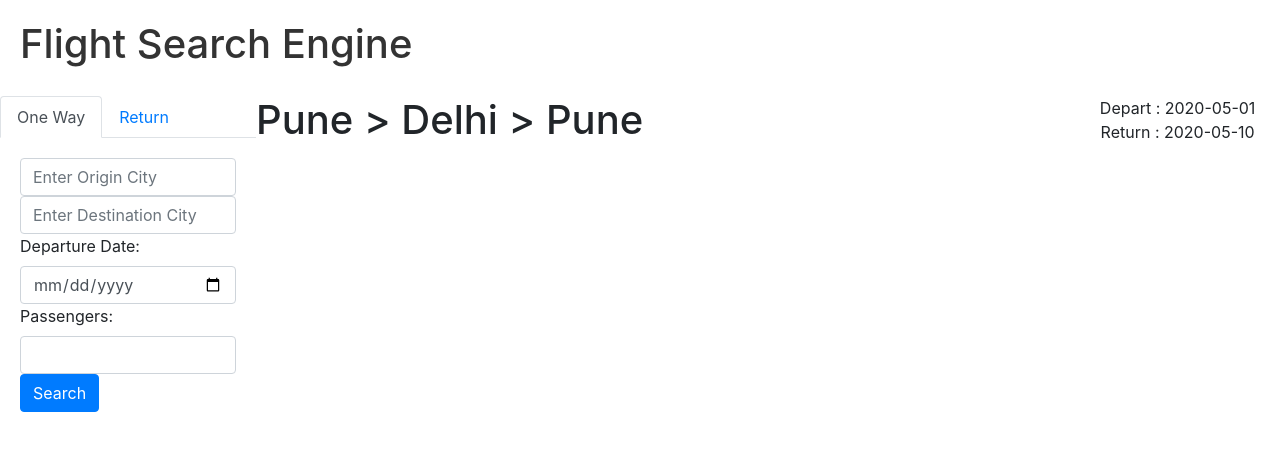
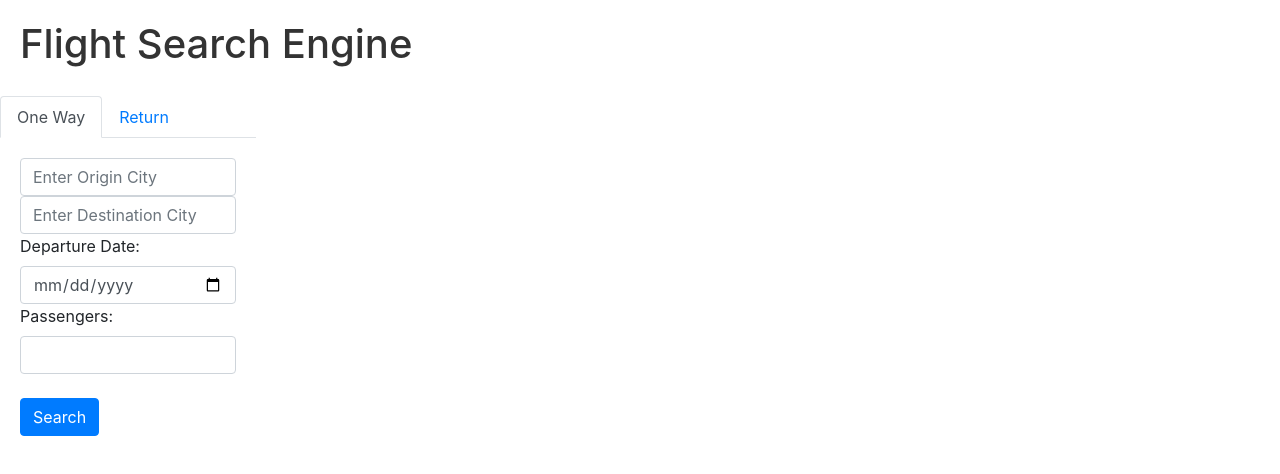
Before and after one commit to dcho415/effective-train, a React (Create React App) app: page / in a window 1280 px wide. Shown: the top 474 px of the page. Built offline with nearby package versions, Linux system fonts and the light colour scheme.

Commit message:
finished results heading

```diff
--- a/src/App.js
+++ b/src/App.js
@@ -3,14 +3,52 @@ import './App.css';
 import Header from './components/layout/Header';
 import Search from './components/Search';
 import Results from './components/Results';
+import ResultsHeading from './components/ResultsHeading';
 
 class App extends Component {
+  state = {
+    origin: '',
+    dest: '',
+    depDate: '',
+    retDate: '',
+    passengers: '',
+    isReturn: false,
+    route: '',
+    upDepDate: '',
+    upRetDate: ''
+  }
+
+  onChange = (e) => this.setState({ [e.target.name]: e.target.value });
+
+  onSubmit = (e) => {
+      e.preventDefault();
+      this.resultHeading();
+  }
+
+  onSelect = (e) => this.setState({ isReturn: e==="return" });
+
+  resultHeading = () => {
+    var updatedRoute = this.state.origin + '>' + this.state.dest;
+    this.setState({ route: this.state.isReturn ? updatedRoute + '>' + this.state.origin : updatedRoute });
+
+    this.setState({ upDepDate: "Depart : " + this.state.depDate});
+    this.setState({ upRetDate: this.state.isReturn ? "Return : " + this.state.retDate : '' })
+  }
+
   render() {
     return (
       <div className="App">
         <Header />
-        <Search />
-        <Results />
+        <Search
+          onChange={this.onChange}
+          onSubmit={this.onSubmit}
+          onSelect={this.onSelect}
+        />
+        <ResultsHeading
+          route={this.state.route}
+          depDate={this.state.upDepDate}
+          retDate={this.state.upRetDate}
+        />
       </div>
     );
   }
--- a/src/components/Form.js
+++ b/src/components/Form.js
@@ -60,6 +60,7 @@ export class Form extends Component {
                             onChange={this.props.onChange}
                         />
                     </div>
+                    <br/>
                     <button type="submit" className="btn btn-primary">Search</button>
                 </form>
         )
--- /dev/null
+++ b/src/components/ResultsHeading.js
@@ -0,0 +1,19 @@
+import React, { Component } from 'react'
+
+export default class ResultsHeading extends Component {
+
+    render() {
+        return (
+            <div style={{width: '80%', float: 'right', padding: '10px'}}>
+                    <div style={{width:'80%', float: 'left'}}>
+                        <h1>{this.props.route}</h1>
+                    </div>
+                    <div style={{width: '20%', float: 'right', textAlign: 'center'}}>
+                        {this.props.depDate}
+                        <br/>
+                        {this.props.retDate}
+                    </div>
+            </div>
+        )
+    }
+}
--- a/src/components/Search.js
+++ b/src/components/Search.js
@@ -1,43 +1,22 @@
-import React, { Component } from 'react'
+import React, { Component } from 'react';
 import 'bootstrap/dist/css/bootstrap.min.css';
 import Tabs from 'react-bootstrap/Tabs';
 import Tab from 'react-bootstrap/Tab';
 import Form from './Form';
 
 export default class Search extends Component {
-    state = {
-        origin: '',
-        dest: '',
-        depDate: '',
-        retDate: '',
-        passengers: '',
-        isReturn: false
-    }
-
-    onChange = (e) => this.setState({ [e.target.name]: e.target.value });
-
-    onSubmit = (e) => {
-        e.preventDefault();
-        this.setState({ origin: '', dest: '', depDate: '', retDate: '', passengers: '', isReturn: false });
-    }
-
-    onSelect = (e) => this.setState({ isReturn: e==="return" });
-
     render() {
         return (
             <div  style={{ width: "20%", float: 'left' }}>
-                <Tabs defaultActiveKey="oneWay" id="uncontrolled-tab-example" onSelect={this.onSelect} >
+                <Tabs defaultActiveKey="oneWay" id="uncontrolled-tab-example" onSelect={this.props.onSelect} >
                     <Tab eventKey="oneWay" title="One Way">
-                        <Form isReturn = {this.state.isReturn} onChange={this.onChange} onSubmit={this.onSubmit} />
+                        <Form isReturn = {false} onChange={this.props.onChange} onSubmit={this.props.onSubmit} />
                     </Tab>
                     <Tab eventKey="return" title="Return">
-                        <Form isReturn = {this.state.isReturn} onChange={this.onChange} onSubmit={this.onSubmit} />
+                        <Form isReturn = {true} onChange={this.props.onChange} onSubmit={this.props.onSubmit} />
                     </Tab>
                 </Tabs>
             </div>
-
         )
     }
-
-
 }
```
